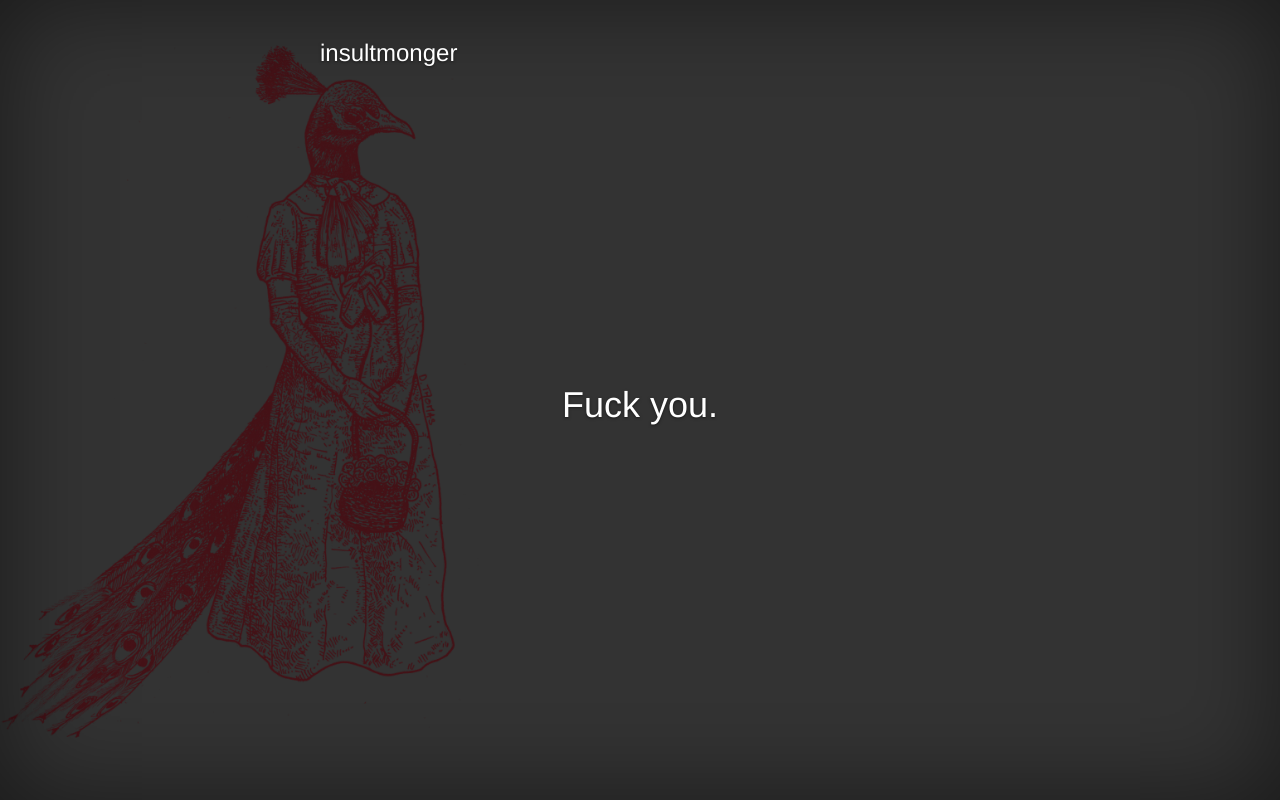
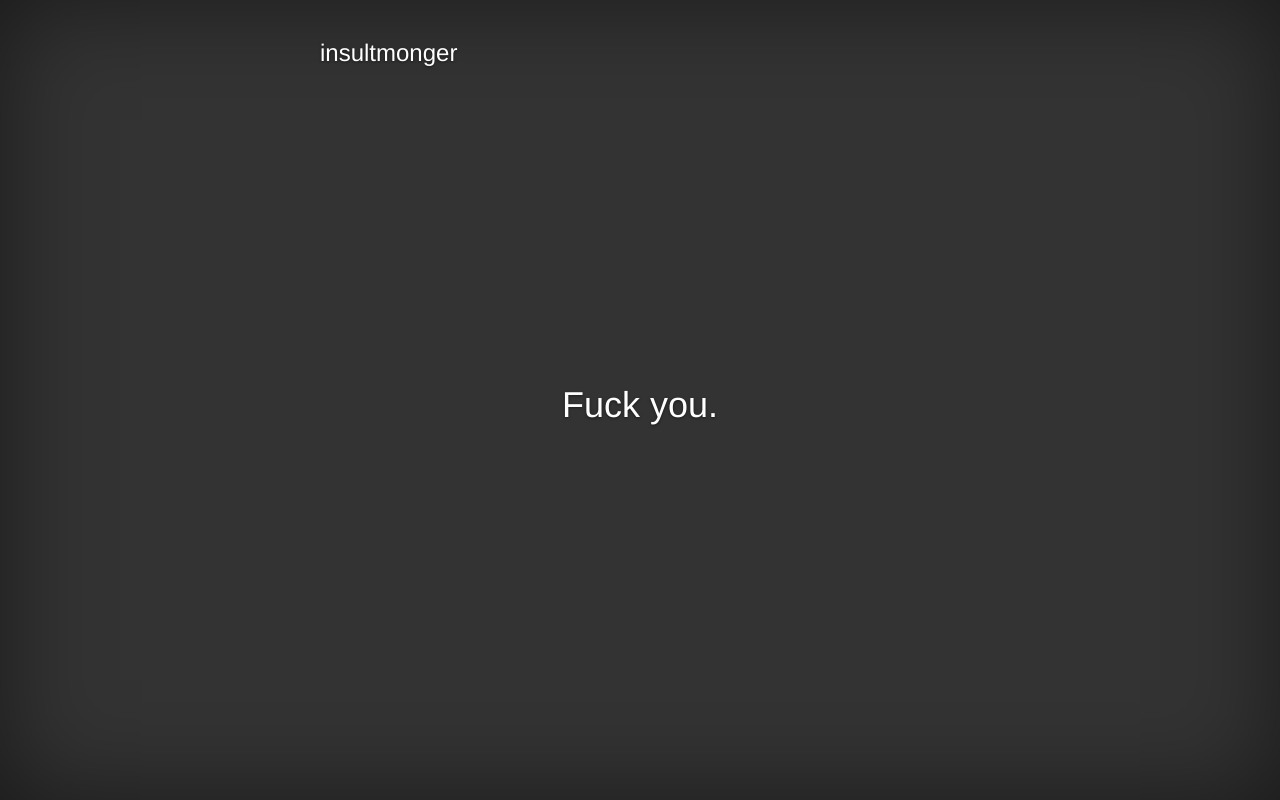
Before and after one commit to psykopotatis/insultmonger, a Django app: page / in a window 1280 px wide. Run offline with Django 3.2, Linux system fonts and the light colour scheme; parts of the project's set-up code (start-up, migrations or seed data) failed here and were passed over; some libraries are stand-ins or nearby versions.

Commit message:
Remove bg image

```diff
--- a/app_name/static/css/main.css
+++ b/app_name/static/css/main.css
@@ -28,7 +28,6 @@ html,
 body {
     height: 100%;
     background-color: #333;
-    background-image: url(/static/images/bg.png);
     background-repeat: no-repeat;
     background-size: 700px;
     background-position: 0px 45px;
```
Also changed, not shown: db.sqlite3 (added).
